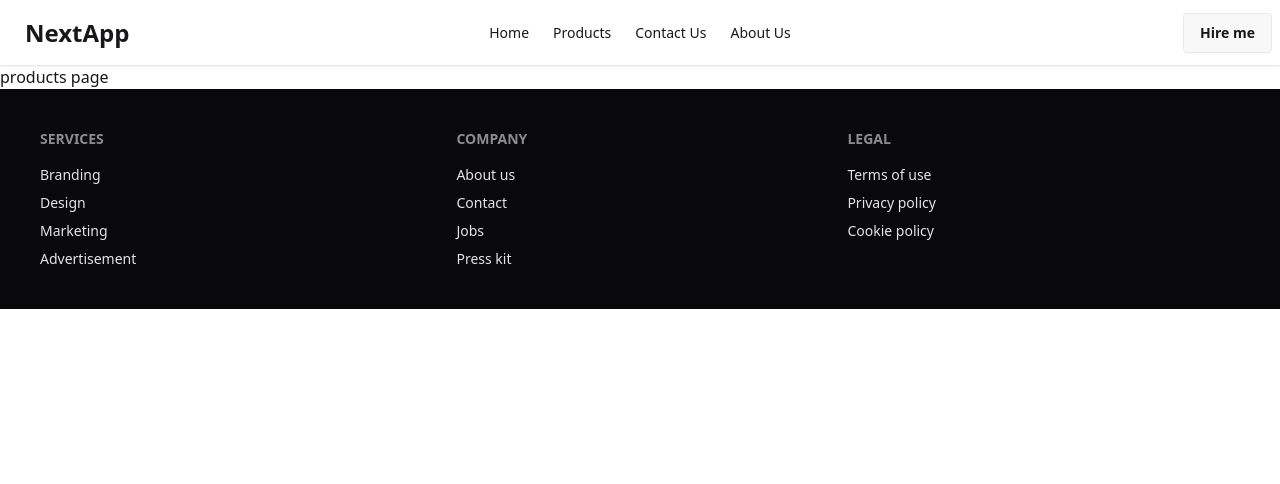
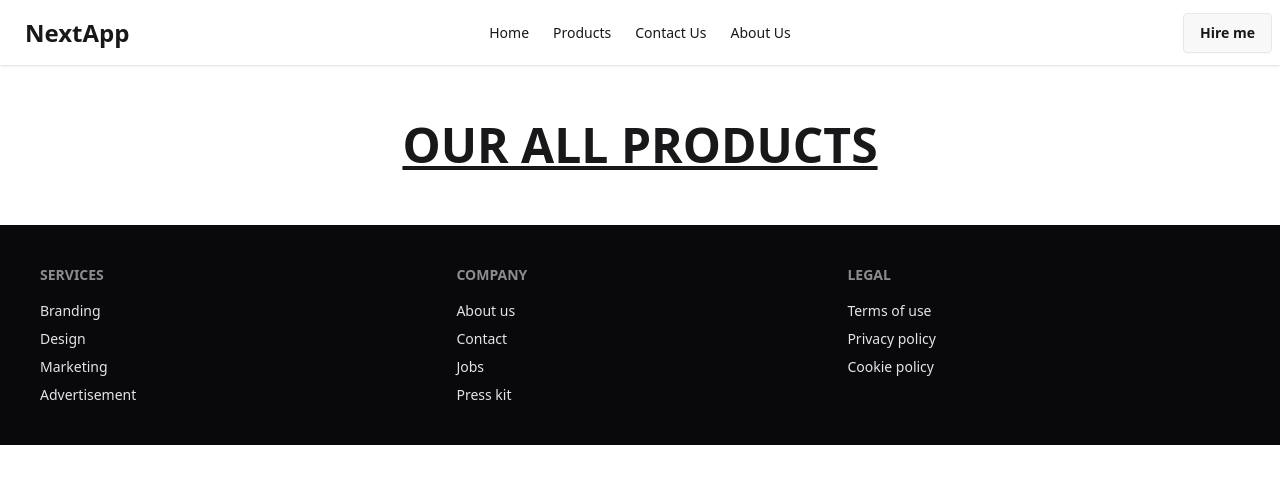
Before and after one commit to md-abu-naim/NextApp, a Next.js app: page /products in a window 1280 px wide. Shown: the top 484 px of the page. Built offline with nearby package versions, Linux system fonts and the light colour scheme.

Commit message:
products page title

```diff
--- a/src/app/products/page.jsx
+++ b/src/app/products/page.jsx
@@ -1,8 +1,37 @@
 
 const Products = () => {
     return (
-        <div>
-            products page
+        <div className="p-7">
+            <h1 className="text-5xl font-bold text-center my-7 underline">OUR ALL PRODUCTS</h1>
+            {/* <div className="max-w-sm bg-black rounded-xl shadow-md overflow-hidden hover:shadow-lg transition-shadow duration-300">
+                <img
+                    src="https://images.unsplash.com/photo-1611162616305-c69b3fa7fbe0?w=500&auto=format&fit=crop&q=60"
+                    alt="Product"
+                    className="w-full h-52 object-cover"
+                />
+
+                <div className="p-5">
+                    <h2 className="text-xl font-semibold mb-1">
+                        Organic Face Cream
+                    </h2>
+                    <p className="text-sm text-gray-300 mb-2">Category: Face Care</p>
+
+                    <p className="text-gray-500 text-sm mb-3">
+                        A natural moisturizer enriched with aloe vera and essential oils that
+                        keeps your skin hydrated and glowing all day.
+                    </p>
+
+                    <div className="flex items-center justify-between mb-4">
+                        <span className="text-lg font-bold text-yellow-600">$25</span>
+                        <span className="text-sm font-medium text-green-600">In Stock</span>
+                    </div>
+
+                    <button className="w-full bg-yellow-500 text-white font-medium py-2 rounded hover:bg-yellow-600 transition-colors">
+                        View Details
+                    </button>
+                </div>
+            </div> */}
+
         </div>
     );
 };
```
